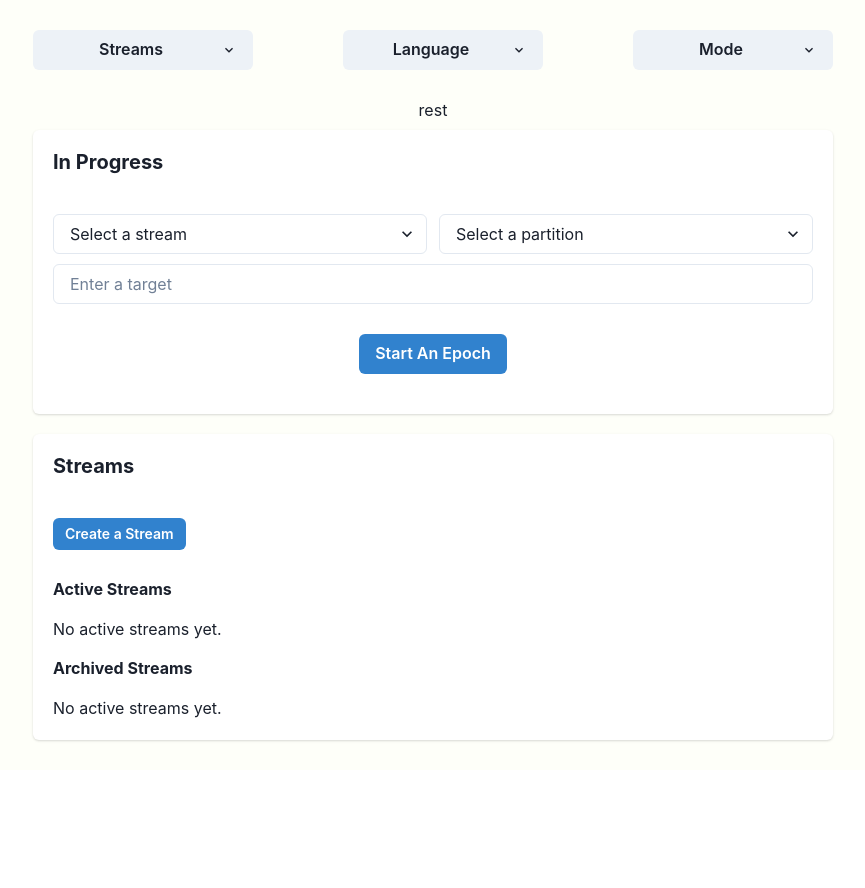
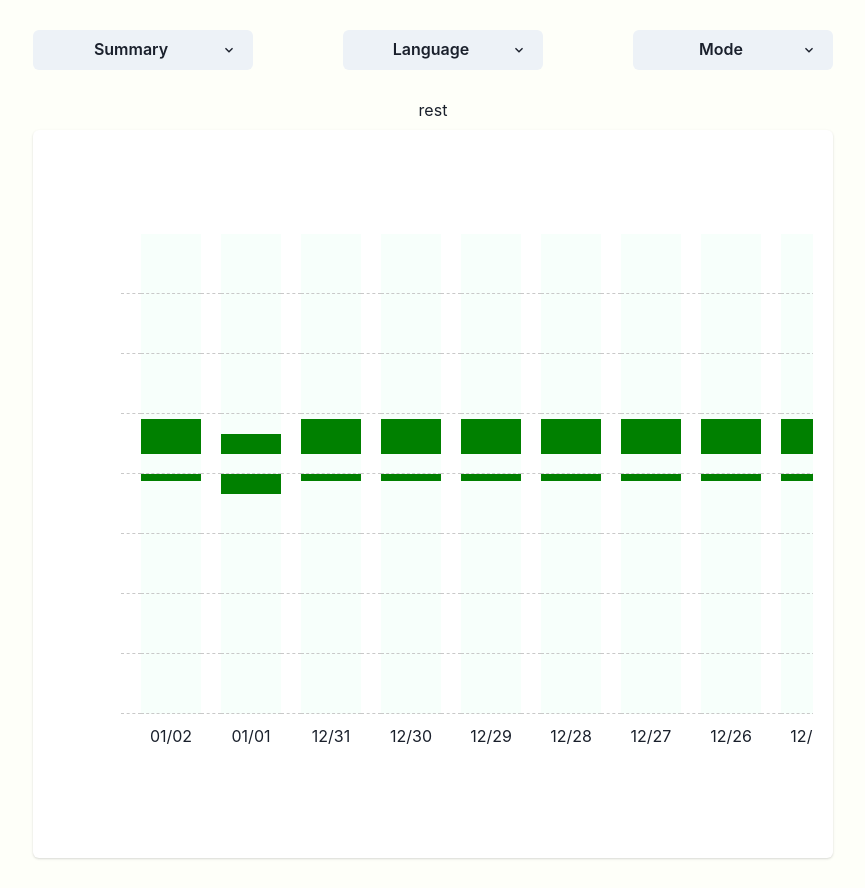
Before and after one commit to mingyuanlee/focus-rock, a React app: page / in a window 1280 px wide. Shown: the whole page, without its empty margins (207-1072 px from the left). Before the commit the page ends 800 px from the top, so only its background shows below. Built offline with nearby package versions, Linux system fonts and the light colour scheme.

Commit message:
time graph dash line & boxes

```diff
--- a/src/electron/listeners.js
+++ b/src/electron/listeners.js
@@ -3,12 +3,12 @@ const path = require('path');
 const electron = require('electron')
 
 const writeData = async (data) => {
-  const jsonFilePath = path.join(electron.app.getPath('userData'), 'focusrock_data.json');
+  const jsonFilePath = path.join(electron.app.getPath('userData'), 'focusrock_data_002.json');
   fs.writeFileSync(jsonFilePath, JSON.stringify(data, null, 2))
 }
 
 const readData = async () => {
-  const jsonFilePath = path.join(electron.app.getPath('userData'), 'focusrock_data.json');
+  const jsonFilePath = path.join(electron.app.getPath('userData'), 'focusrock_data_002.json');
   console.log("jsonFilePath", jsonFilePath)
   console.log("fs.existsSync(jsonFilePath)", fs.existsSync(jsonFilePath))
 
--- a/src/react/App.tsx
+++ b/src/react/App.tsx
@@ -29,7 +29,7 @@ const App = () => {
     curr_epoch: null,
   });
   const [error, setError] = useState(null);
-  const [selectedPanel, setSelectedPanel] = useState('Streams');
+  const [selectedPanel, setSelectedPanel] = useState('Summary');
 
   const toast = useToast();
 
--- a/src/react/components/SummaryPanel.tsx
+++ b/src/react/components/SummaryPanel.tsx
@@ -1,12 +1,38 @@
+import { Box } from "@chakra-ui/react";
 import { AppStatus } from "../App";
+import TimeChart from "./TimeChart";
 
 type SummaryPanelProps = {
   appStatus: AppStatus;
 };
 
 const SummaryPanel: React.FC<SummaryPanelProps> = ({ appStatus }) => {
+
+  let data = {
+    "2020-01-02": [
+      { start: "2020-01-02T09:17:00", end: "2020-01-02T11:00:00", stream: "stream1", goal: "goal1" },
+      { start: "2020-01-02T12:00:00", end: "2020-01-02T12:22:00", stream: "stream2", goal: "goal2" },
+    ],
+    "2020-01-01": [
+      { start: "2020-01-01T10:00:00", end: "2020-01-01T11:00:00", stream: "stream1", goal: "goal1" },
+      { start: "2020-01-01T12:00:00", end: "2020-01-01T13:00:00", stream: "stream2", goal: "goal2" },
+    ]
+  };
+
+  for (let i = 2; i < 15; i++) {
+    const date = new Date(2020, 0, 2 - i); // subtract i days from 2020-01-02
+    const dateString = date.toISOString().split('T')[0]; // format date as "YYYY-MM-DD"
+
+    data[dateString as keyof typeof data] = [
+      { start: `${dateString}T09:17:00`, end: `${dateString}T11:00:00`, stream: `stream${i+1}`, goal: `goal${i+1}` },
+      { start: `${dateString}T12:00:00`, end: `${dateString}T12:22:00`, stream: `stream${i+1}`, goal: `goal${i+1}` },
+    ];
+  }
+
   return (
-    <div></div>
+    <Box>
+      <TimeChart data={data} />
+    </Box>
   )
 }
 
--- /dev/null
+++ b/src/react/components/TimeChart.tsx
@@ -0,0 +1,232 @@
+import { Box, Card, HStack, VStack } from '@chakra-ui/react';
+import React, { useEffect, useState } from 'react';
+
+interface TimeInterval {
+    start: string;
+    end: string;
+    stream: string;
+    goal: string;
+}
+
+interface TimeChartProps {
+    data: { [key: string]: TimeInterval[] };
+}
+
+interface ColumnBox {
+    height: number;
+    color: string;
+    hoverText: string;
+    showBorder: "bottom" | "top" | "none";
+}
+
+interface Column {
+    date: string | null;
+    boxes: ColumnBox[] | null;
+    type: "thin" | "normal";
+}
+
+const config = {
+    blankBoxColor: "#f7fffb",
+    dashlineStyle: "1px dashed #c9c9c9"
+}
+
+const TimeChart: React.FC<TimeChartProps> = ({ data }) => {
+
+
+
+    /*
+    */
+    const [columns, setColumns] = useState<Array<Column>>([
+        { date: null, boxes: null, type: "thin" },
+        { date: "2020-01-02", boxes: [], type: "normal" },
+        { date: null, boxes: null, type: "thin" },
+        { date: "2020-01-01", boxes: [], type: "normal" },
+    ]);
+
+    function generateBoxes(firstStartInPx: number, config: any) {
+        const boxes: ColumnBox[] = [];
+        const fullBoxHeight = 480 / 8;
+        const fullBoxesCount = Math.floor(firstStartInPx / fullBoxHeight);
+        const remainingBoxHeight = firstStartInPx % fullBoxHeight;
+
+        // Push full-height boxes
+        for (let i = 0; i < fullBoxesCount; i++) {
+            boxes.push({
+                height: fullBoxHeight,
+                color: config.blankBoxColor,
+                hoverText: "",
+                showBorder: "bottom",
+            });
+        }
+
+        // Push the remaining box
+        if (remainingBoxHeight > 0) {
+            boxes.push({
+                height: remainingBoxHeight,
+                color: config.blankBoxColor,
+                hoverText: "",
+                showBorder: "none",
+            });
+        }
+
+        return boxes;
+    }
+
+    const makeBoxesForCol = (date: string) => {
+        const intervals = data[date];
+        const boxes: ColumnBox[] = [];
+        const len = intervals.length;
+        // 1. the first blank box
+        if (len > 0) {
+            const firstStartTime = new Date(intervals[0].start);
+            const firstStartInMinutes = firstStartTime.getHours() * 60 + firstStartTime.getMinutes();
+            const firstStartInPx = Math.floor(firstStartInMinutes / 3);
+            // boxes.push({
+            //     height: firstStartInPx,
+            //     color: config.blankBoxColor,
+            //     hoverText: "",
+            // });
+    //         const fullBoxHeight = 480 / 8;
+    // const fullBoxesCount = Math.floor(firstStartInPx / fullBoxHeight);
+    // const remainingBoxHeight = firstStartInPx % fullBoxHeight;
+
+    // // Push full-height boxes
+    // for (let i = 0; i < fullBoxesCount; i++) {
+    //     boxes.push({
+    //         height: fullBoxHeight,
+    //         color: config.blankBoxColor,
+    //         hoverText: "",
+    //     });
+    const newBoxes = generateBoxes(firstStartInPx, config);
+    boxes.push(...newBoxes);
+
+
+
+    // // Push the remaining box
+    // if (remainingBoxHeight > 0) {
+    //     boxes.push({
+    //         height: remainingBoxHeight,
+    //         color: config.blankBoxColor,
+    //         hoverText: "",
+    //     });
+    // }
+        }
+        // 2. append the duo: time box and blank box
+        for (let i = 0; i < len; i++) {
+            const interval = intervals[i];
+            const startTime = new Date(interval.start);
+            const endTime = new Date(interval.end);
+            const startInMinutes = startTime.getHours() * 60 + startTime.getMinutes();
+            const endInMinutes = endTime.getHours() * 60 + endTime.getMinutes();
+            const startInPx = Math.floor(startInMinutes / 3)
+            const endInPx = Math.floor(endInMinutes / 3)
+            const height = endInPx - startInPx;
+            boxes.push({
+                height,
+                color: "green",
+                hoverText: ``,
+                showBorder: "none",
+            });
+            const nextStartInMinutes = i < len - 1 ? new Date(intervals[i + 1].start).getHours() * 60 + new Date(intervals[i + 1].start).getMinutes() : 1440;
+            const nextStartInPx = Math.floor(nextStartInMinutes / 3);
+            const blankHeight = nextStartInPx - endInPx;
+            boxes.push(...divideBox(endInPx, nextStartInPx));
+            // boxes.push({
+            //     height: blankHeight,
+            //     color: config.blankBoxColor,
+            //     hoverText: "",
+            //     showBorder: "bottom",
+            // });
+        }
+        return boxes;
+    }
+
+    function divideBox(start_px: number, end_px: number) {
+        const boxes: ColumnBox[] = [];
+        let currentStart = start_px;
+
+        while (currentStart < end_px) {
+            const nextMultipleOf60 = Math.ceil((currentStart + 1) / 60) * 60;
+            const currentEnd = Math.min(nextMultipleOf60, end_px);
+
+            boxes.push({
+                height: currentEnd - currentStart,
+                color: config.blankBoxColor,
+                hoverText: "",
+                showBorder: "bottom",
+            });
+
+            currentStart = currentEnd;
+        }
+
+        return boxes;
+    }
+
+
+    const makeColumns = () => {
+        const cols: Column[] = []
+        for (const date in data) {
+            cols.push({ date: null, boxes: null, type: "thin" });
+            cols.push({ date, boxes: makeBoxesForCol(date), type: "normal" });
+        }
+        setColumns(cols);
+    }
+
+    useEffect(() => {
+        makeColumns();
+    }, [data]);
+
+    // Render the TimeChart component here
+    return (<Card p="20px" width={"800px"}>
+        <HStack>
+            <VStack>
+            <Box width={"60px"} height={"480px"}>
+
+</Box>
+<Box height={"200px"}>
+    </Box>
+            </VStack>
+
+        <Box style={{ overflowX: 'auto' }}>
+            <Box display="flex">
+                {columns.map((column, index) => (
+                    <Box key={index}>
+                        { column.type === "thin" && (
+                            <Box width="20px" height={"480px"} bg={"white"}>
+                                 { Array.from({ length: 8 }, (_, i) => (
+                    <Box
+                        key={i}
+                        width="100%"
+                        height={`${480 / 8}px`}
+                        borderBottom={i !== (9 - 1) ? config.dashlineStyle : "none"}
+                        bg={column.boxes?.[i]?.color || "transparent"}
+                        title={column.boxes?.[i]?.hoverText || ""}
+                    />
+                )) }
+                            </Box>
+                        ) }
+                        { column.type === "normal" && (
+                            <Box width="60px" height={"520px"} bg="green">
+                                {
+                                    column.boxes?.map((box, index) => (
+                                        <Box
+                                            borderBottom={box.showBorder === "bottom" ? config.dashlineStyle : "none"}
+                                            borderTop={box.showBorder === "top" ? config.dashlineStyle : "none"}
+                                            width="100%" key={index} height={`${box.height}px`} bg={box.color} title={box.hoverText}></Box>
+                                    ))
+                                }
+                                <Box width="100%" height="40px" pt="10px" bg="white" textAlign={"center"}>
+                                {new Date(column.date).toLocaleDateString(undefined, { month: '2-digit', day: '2-digit' })}
+                                </Box>
+                            </Box>)
+                        }
+                    </Box>
+                ))}
+            </Box>
+            </Box>
+        </HStack>
+
+        </Card>);
+};
+
+export default TimeChart;
```
